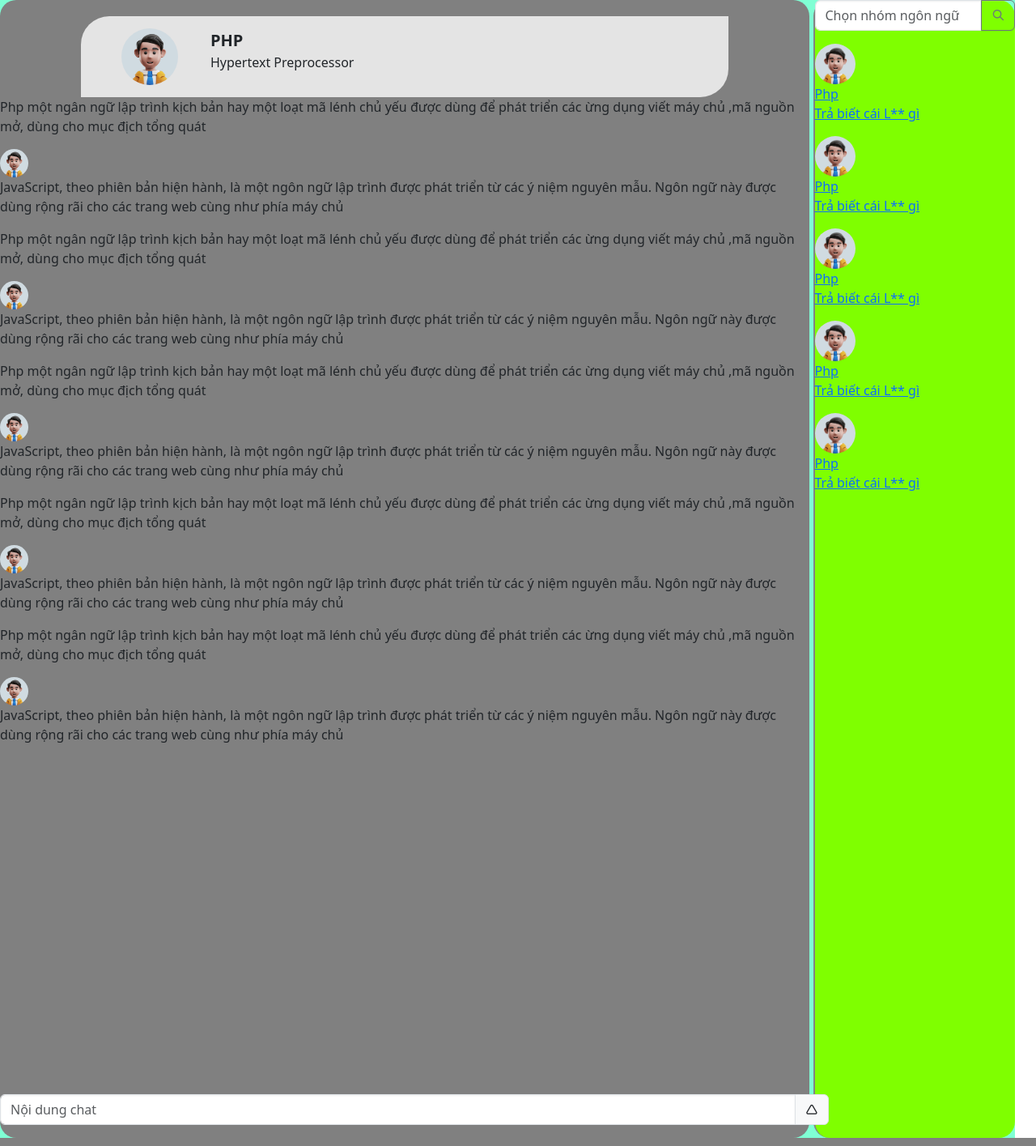
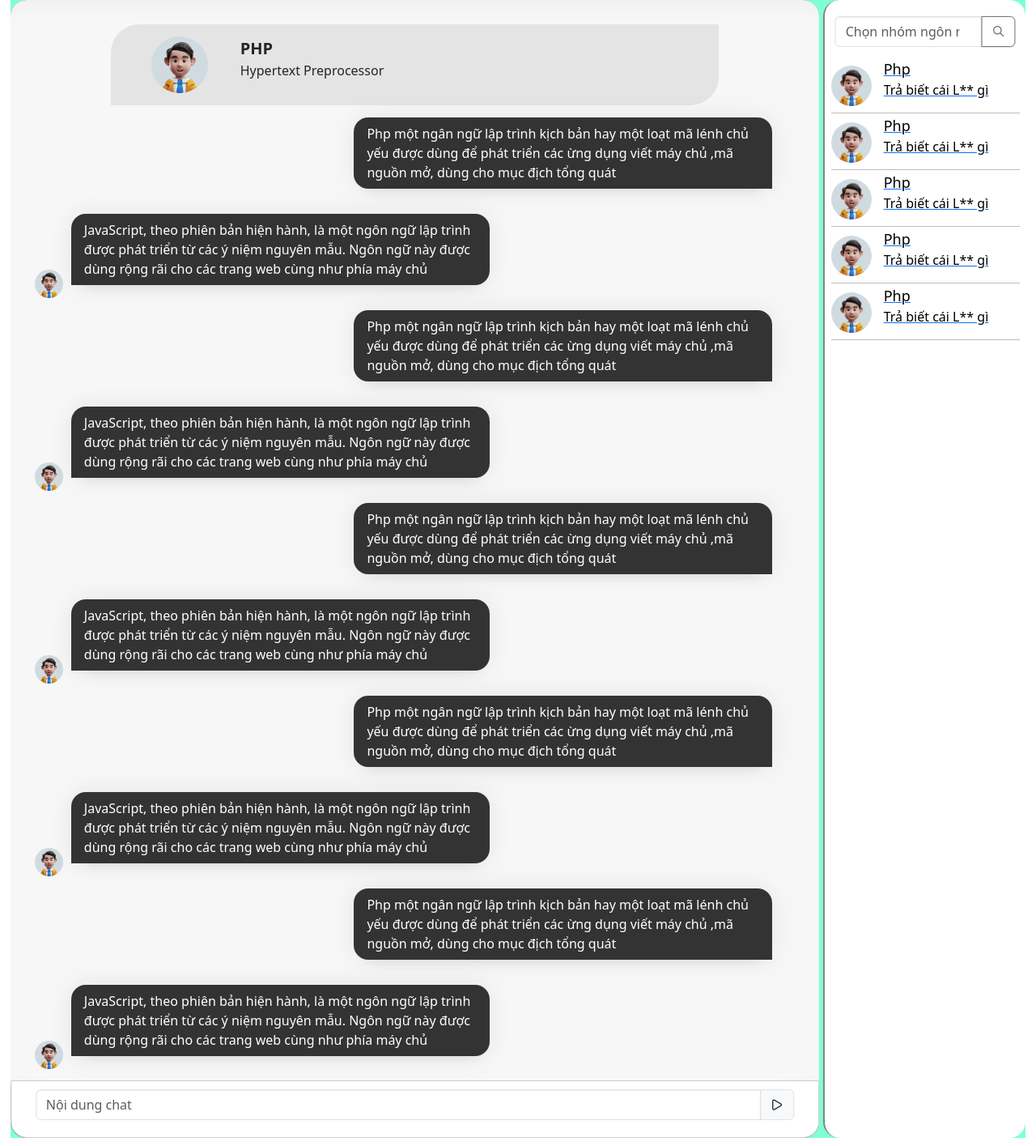
Before and after one commit to kimhuy957/w3_code_ki1_nam4, a PHP site: page /html/chat.html in a window 1280 px wide. Shown: the whole page at 81% size. Run offline with PHP 8.4, Linux system fonts and the light colour scheme.

Commit message:
Add files via upload
them file css chat

```diff
--- a/src/assets/css/chat.css
+++ b/src/assets/css/chat.css
@@ -1,15 +1,15 @@
+
 .content{
     background-color: aquamarine;
     width: 98%;
-    height: 1000px;
+    /* height: 1000px; */
     display: flex;
     margin: 0 auto;
-    position: fixed;
-    bottom: 0;
-    left: 0; /* Điều này đặt div ở góc dưới bên trái */
 }
 .content .line_content_chat{
+    position: relative;
     width: 80%;
+
     background-color: gray;
     border-radius: 20px;
     margin-right:  5px;
@@ -17,10 +17,11 @@
 }
 .content .menu_friend{
     width: 20%;
-    background-color: chartreuse;
+    background-color: #fff;
     border-radius: 20px;
 
     border-left: 2px solid rgb(131, 131, 131);
+    position: relative;
 }
 .line_content_chat .name_friend{
     width: 100%;
@@ -48,11 +49,135 @@
     text-transform: uppercase;
 }
 .line_content_chat .text_chat{
-    position: fixed;
+    position: absolute;
     bottom: 0;
-    left: 0; /* Điều này đặt div ở góc dưới bên trái */
-    width: 80%;
-    margin: 0 auto;
-    margin-top: 100%;
+    left: 50%;
+    transform: translateX(-50%);
+    width: 100%;
+    padding: 5px 30px;
+    border: 1px solid #ccc;
+    background: #fff;
+    border-radius: 0 0 20px 20px;
+}
+.text_chat .typing-area{
+    margin-top: 5px;
+}
+
+.send_img i{
+    transform: rotate(90deg);
+}
+.send_img:hover{
+    background-color: #ccc;
+ }
+.send_img:hover i{
+   color: aquamarine;
+   transform: rotate(45deg);
 
 }
+.chat-box::-webkit-scrollbar{
+    width: 0;
+}
+.chat-box{
+    /* height: auto; */
+    overflow-y: auto;
+    padding: 10px 30px 20px 30px;
+    background: #f7f7f7;
+    box-shadow: inset 0 32px 32px -32px rgb(0 0 0 /5%),
+                inset 0 -32px 32px -32px rgb(0 0 0 /5%);
+    border-radius: 20px;
+}
+.chat-box .chat p{
+    word-wrap: break-word;
+    padding: 8px 16px;
+    box-shadow: 0 0 32px rgb(0 0 0 /8%),
+                0 16px 16px -16px rgb(0 0 0 /10%);
+}
+.chat-box .chat{
+    margin: 15px 0;
+}
+.chat-box .outgoing
+{
+    display: flex;
+}
+.outgoing .details {
+    margin-left: auto;
+    margin-right: 3%;
+    max-width: 55%;
+}
+.outgoing .details p{
+ background: #333;
+color: #fff;
+border-radius: 18px 18px 0 18px;
+}
+.chat-box .incoming{
+    display:flex;
+    align-items: flex-end;
+}
+.incoming .details{
+    margin-left: 10px;
+    margin-right: 3%;
+    max-width: 55%;
+}
+.incoming .details p{
+    background: #333;
+    color: #fff;
+    border-radius:18px 18px 18px 0 ;
+}
+.menu_friend .wrapper{
+    position: relative;
+    z-index: 2;
+}
+.menu_friend .wrapper .input-group{
+    position: absolute;
+    margin: 20px auto;
+    width: 90%;
+    left: 50%;
+    transform: translateX(-50%);
+
+}
+.wrapper .input-group input{
+    font-size: 16;
+    outline: none;
+
+}
+.userlist::-webkit-scrollbar{
+    width: 0;
+}
+.userlist{
+    margin: 70px 3%;
+    overflow-y: auto;
+}
+.userlist a{
+    margin-bottom: 30px;
+    page-break-after: 0px;
+    /* border-bottom: #cc3939; */
+    margin-top: 10px;
+
+}
+.userlist a:last-child{
+    border: none;
+    margin-bottom: 0px;
+}
+:is(.userlist) .details{
+    color: #000;
+    margin-left: 15px;
+}
+:is(.userlist) .content1{
+    /* background-color: rgb(207, 248, 243); */
+    display: flex;
+    align-items: center;
+    border-bottom: 1px solid #bebebe;
+    margin-top: 2px;
+}
+:is(.userlist) .details span{
+    font-size: 18px;
+    font-weight: 500;
+}
+.userlist a .status-dot i{
+    font-size: 12px;
+    color: #350e0e;
+}
+.userlist a .content p{
+    color: #676767;
+}
+/* @media screen and (max-width :){ */
```
